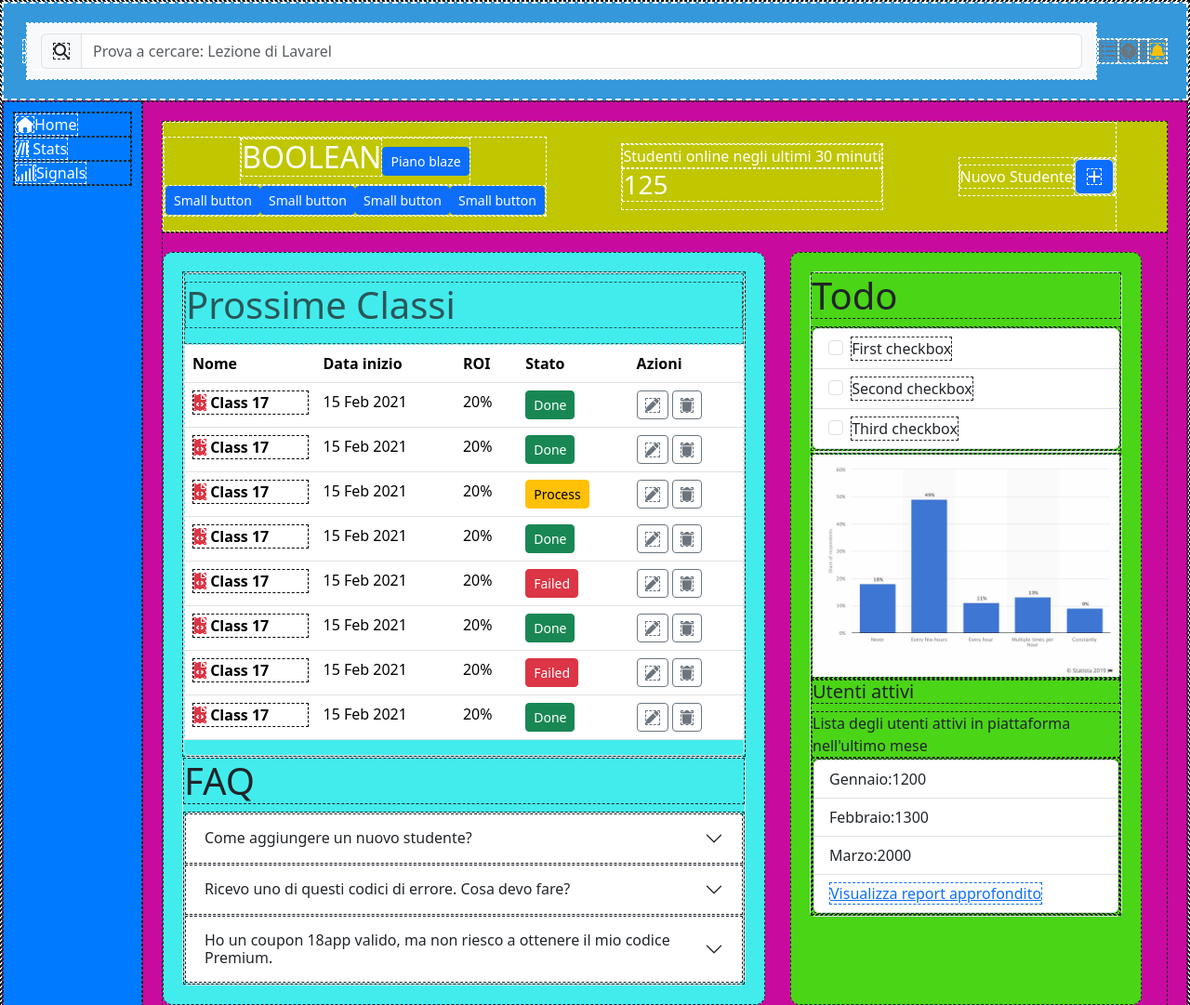
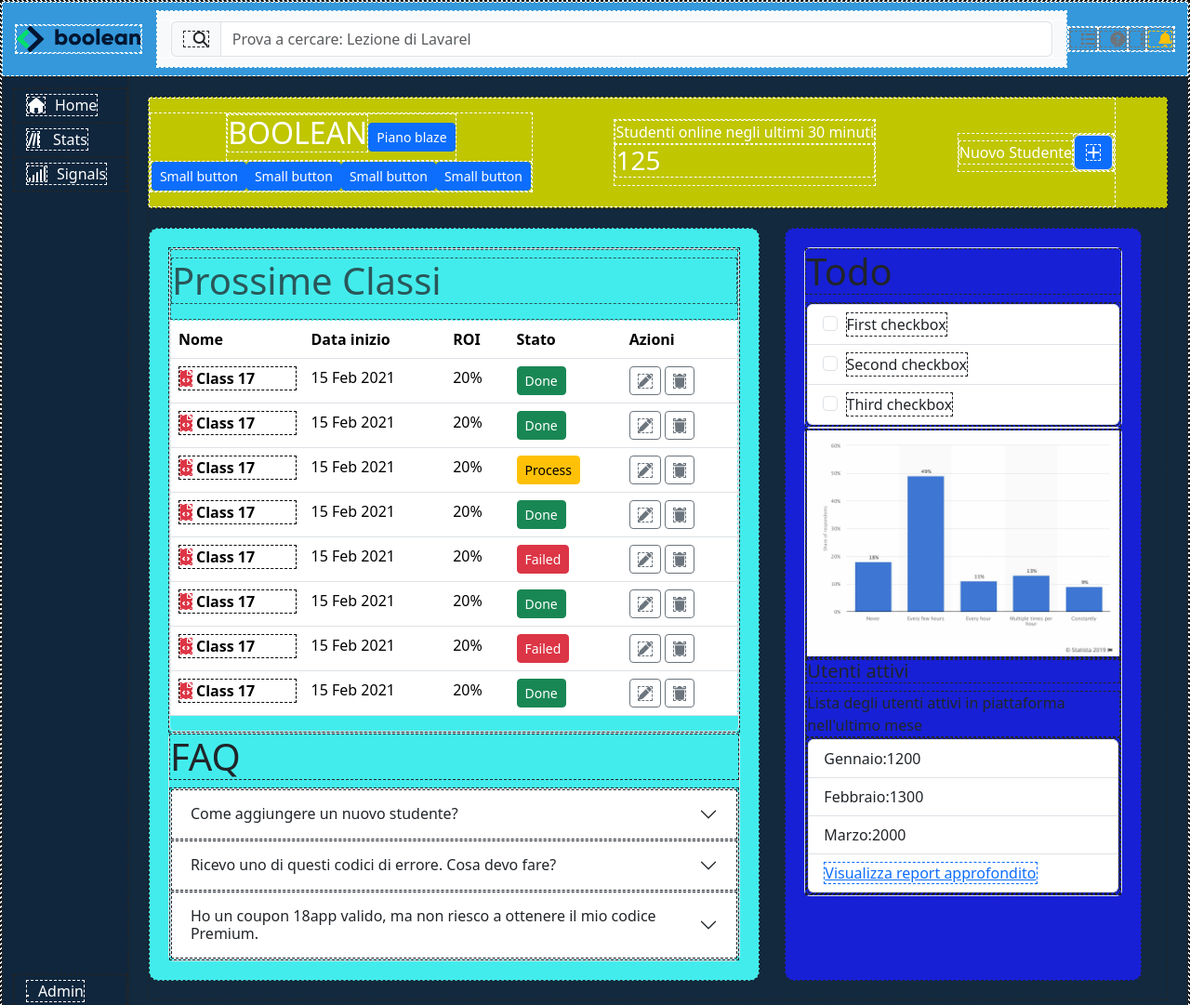
Before and after one commit to leamusa/html-css-bootstrap-dashboard, a plain HTML site: page index.html in a window 1280 px wide. Shown: the top 1081 px of the page at 93% size. Drawn offline with nearby package versions, Linux system fonts and the light colour scheme.

Commit message:
structure almost done

```diff
--- a/assets/css/style.css
+++ b/assets/css/style.css
@@ -8,36 +8,54 @@
 .header {
   background-color: #3498db;
   color: #fff;
-  text-align: center;
-  padding: 20px;
-  border: 2px dashed;
+  height: 80px;
+  padding-left: 1%;
+  padding-right: 1%;
+}
+header i {
+  padding-left: 10px;
+}
+.logo {
+  margin-right: 15px;
 }
 
 /* NAV LEFT */
 .big-container {
   display: flex;
-  background-color: #c90a9f; /* Grigio Bootstrap */
+  background-color: #12293e;
 }
 
 .nav-left {
-  flex: 0 0 150px;
-  background-color: #007bff; /* Blu Bootstrap */
-  padding: 10px;
-  display: flex;
-  flex-direction: column;
-  justify-content: space-between;
+  background-color: #0f263d;
+  min-height: calc(100vh - 80px);
+  width: 150px;
+  padding-left: 10px;
+  padding-bottom: 10px;
+  padding-top: 10px;
 }
 
-.nav-links a {
+.nav-left a {
   text-decoration: none;
   color: white;
-  margin-bottom: 15px;
+  line-height: 35px;
+  margin-left: 10%;
+}
+.nav-left i {
+  margin-right: 10px;
+}
+
+.nav-links:hover {
+  background-color: rgb(174, 193, 0);
 }
 
 /* NAV LEFT XS */
 .continer-nav-left-xs {
   padding: 10px;
-  display: none; /* Nascondi di default */
+  display: none;
+}
+
+.nav-left-xs img {
+  opacity: 0.5;
 }
 
 .nav-left-xs {
@@ -46,7 +64,7 @@
   display: flex;
   flex-direction: column;
   justify-content: space-between;
-  background-color: #b4053f; /* Blu Bootstrap */
+  background-color: #0f263d;
   text-align: center;
   color: white;
 }
@@ -78,23 +96,10 @@
   width: 35%;
   margin: 20px auto;
   padding: 20px;
-  background-color: #4ad517; /* Grigio Bootstrap */
-  border-radius: 10px;
-}
-.container-faq {
-  margin-top: 30px;
-  background-color: #8518bc; /* Bianco Bootstrap */
-  padding: 20px;
+  background-color: #1720d5; /* Grigio Bootstrap */
   border-radius: 10px;
 }
 
-/* todo */
-.container-todo {
-  margin-top: 30px;
-  background-color: #bc1818; /* Bianco Bootstrap */
-  padding: 20px;
-  border-radius: 10px;
-}
 /******media query *******************/
 
 @media all and (max-width: 768px) {
@@ -110,6 +115,5 @@
   .container-utenti,
   .container-todo {
     width: 100%;
-    display: flex;
   }
 }
--- a/index.html
+++ b/index.html
@@ -33,7 +33,7 @@
     <!-- HEADER -->
 <!-- HEADER -->
 <header class="header d-flex align-items-center justify-content-between">
-    <div class="logo"> <img src="logo.svg" alt=""></div>
+    <div class="logo"> <img src="./assets/img/logo.svg" alt=""></div>
     <div class="nav-bar w-100">
         <nav class="navbar bg-body-tertiary">
             <form class="container-fluid">
@@ -58,6 +58,7 @@
 <nav class="big-container d-flex ">
     <nav class="nav-left d-flex flex-column justify-content-between d-none d-md-flex">
         <div>
+
             <div class="nav-links"><a href=""> <i class="fa-solid fa-house"></i>Home</a></div>
             <div class="nav-links"><a href=""> <i class="fa-solid fa-lines-leaning"></i> Stats</a></div>
             <div class="nav-links"><a href=""> <i class="fa-solid fa-signal"></i>Signals</a></div>
@@ -73,7 +74,7 @@
             <div class="nav-left-xs ">
 
                 <div class="icons-top">
-                    <div><img src="./assets/img/" alt=""></div>
+
                     <div><i class="fa-solid fa-house"></i></div>
                     <div><i class="fa-solid fa-lines-leaning"></i></div>
                     <div><i class="fa-solid fa-signal"></i></div>
```
